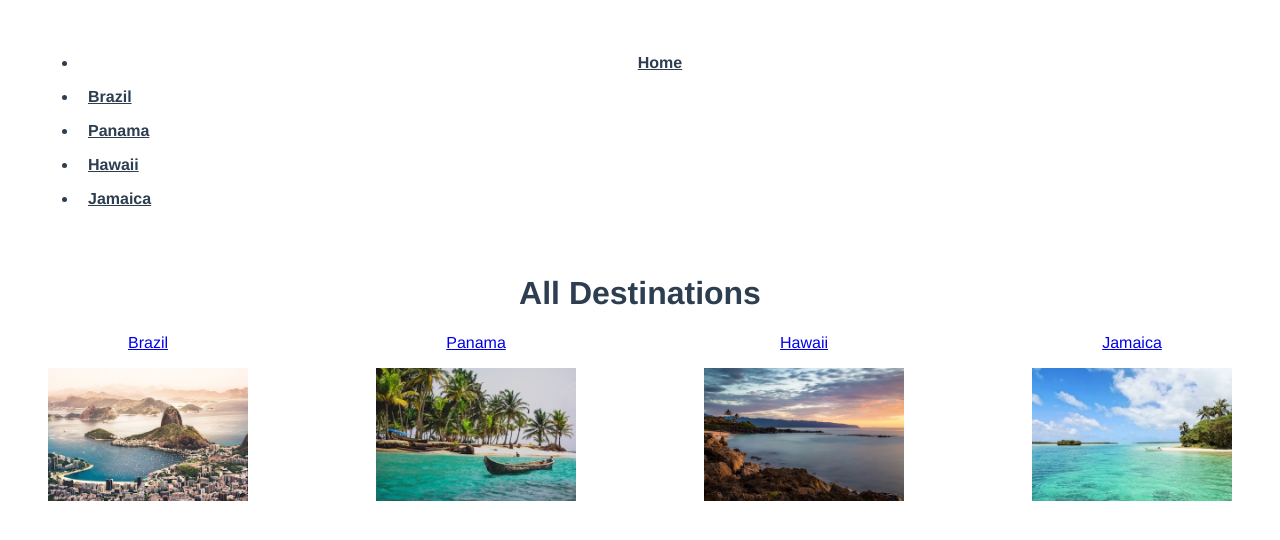
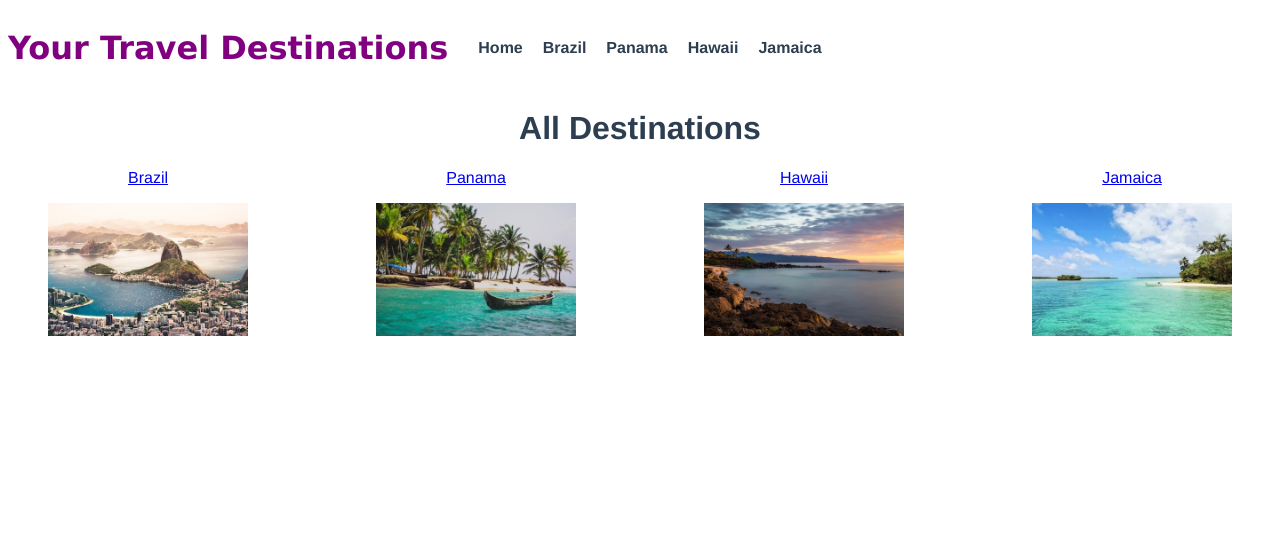
Before and after one commit to echo127/Vue-travel-app, a Vue app: page /#/ in a window 1280 px wide. Shown: the top 540 px of the page. Built offline with nearby package versions, Linux system fonts and the light colour scheme.

Commit message:
add destination view

```diff
--- a/src/components/TheNavigation.vue
+++ b/src/components/TheNavigation.vue
@@ -1,16 +1,17 @@
 <template>
   <div id="nav">
-    <ul>
+    <h1>Your Travel Destinations</h1>
+    <ul class="links">
       <li>
         <router-link to='/'>Home</router-link>
       </li>
-    </ul>
-    <ul
-      class="destinations"
-      v-for="destination in destinations"
-      :key="destination.name"
-    >
-      <li>
+
+      <li
+        v-for="destination
+        in
+        destinations"
+        :key="destination.name"
+      >
         <router-link :to="{name: 'DestinationDetails', params:{slug: destination.slug}}">{{destination.name}}</router-link>
       </li>
     </ul>
@@ -29,24 +30,31 @@ export default class TheNavigation extends Vue {
 }
 </script>
 <style scoped>
+h1 {
+  font-family: "Lucida Sans", "Lucida Sans Regular", "Lucida Grande",
+    "Lucida Sans Unicode", Geneva, Verdana, sans-serif;
+  color: purple;
+}
 #nav {
-  padding: 30px;
-}
-
-ul {
-  text-decoration: none;
+  display: flex;
 }
 
 #nav a {
   font-weight: bold;
   color: #2c3e50;
   padding: 0 10px;
+  text-decoration: none;
 }
-
+a:hover {
+  color: purple;
+  text-decoration: underline;
+}
 a.router-link-exact-active {
   color: #42b983;
 }
-.destinations {
+.links {
+  padding: 15px 20px;
   display: flex;
+  list-style: none;
 }
 </style>
--- a/src/views/DestinationDetails.vue
+++ b/src/views/DestinationDetails.vue
@@ -5,5 +5,6 @@
 </template>
 <script lang="ts">
 import Vue from "vue";
-import Component from "vue-class-component";
+
+export default class DestinationDetails {}
 </script>
--- a/src/views/Hawaii.vue
+++ /dev/null
@@ -1,5 +0,0 @@
-<template>
-  <div>
-    <h1>Hawaii</h1>
-  </div>
-</template>
```
